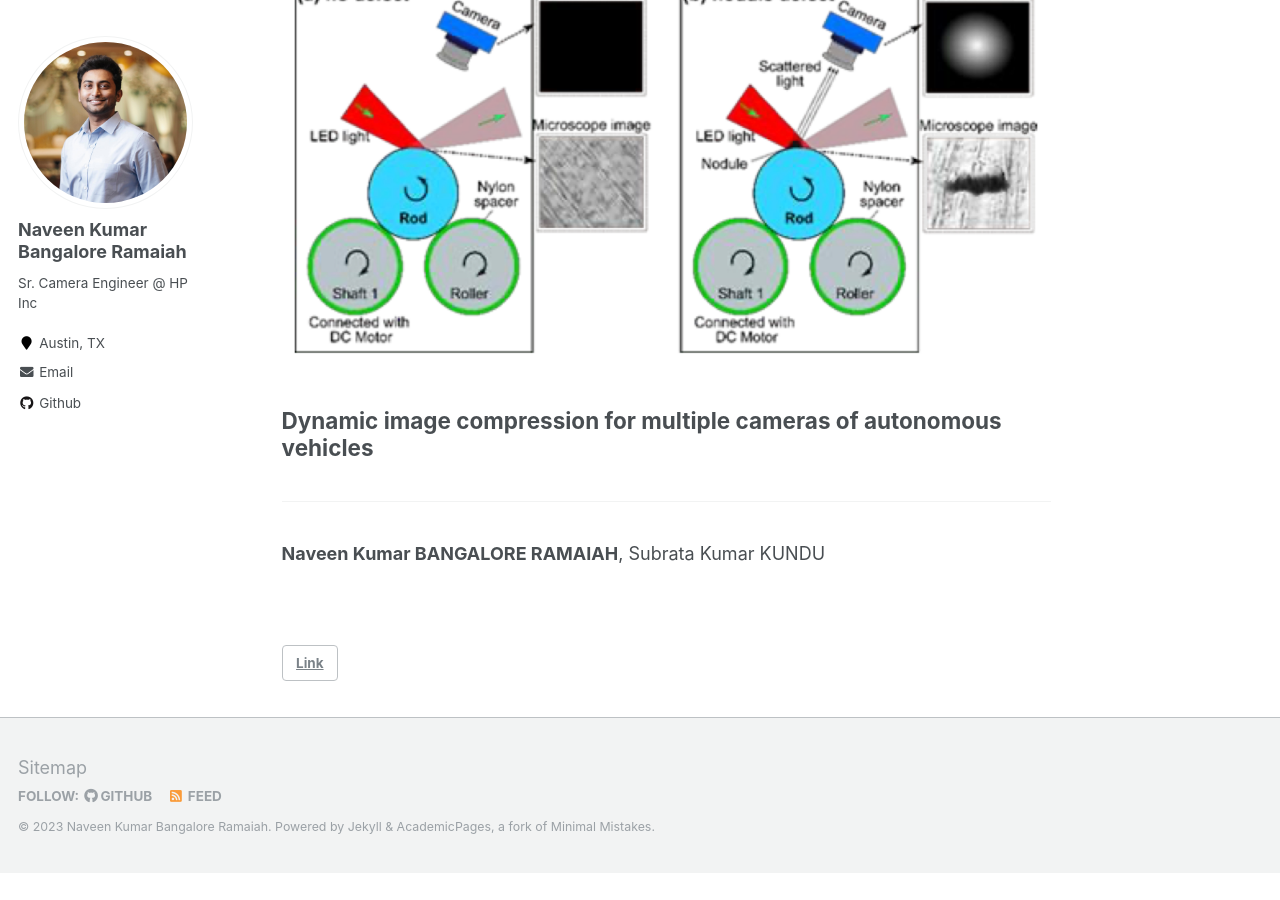
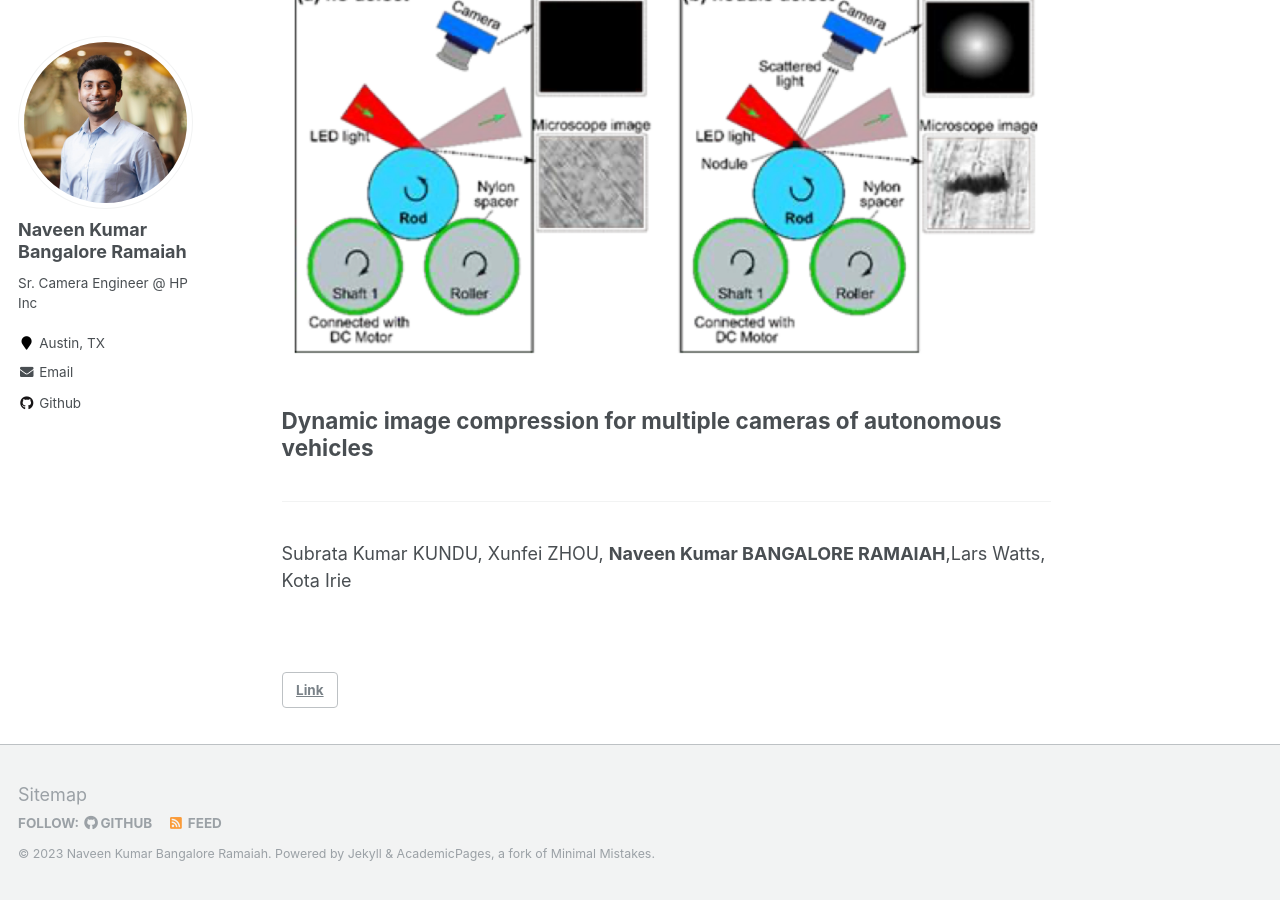
Before and after one commit to naveen-bangalore/nbangalore.github.io, a Jekyll site: the page built from index.html, in a window 1280 px wide and 900 px high, scrolled down 5911 px. Built offline with Jekyll 4.4.1, drawn with Linux system fonts in a browser that asks for light colours; before the commit the page ends 6784 px from its top, so only the background shows below that.

Commit message:
Update patents.yml

```diff
--- a/_data/patents.yml
+++ b/_data/patents.yml
@@ -25,6 +25,6 @@ all:
     links:
       - "[Link](https://patents.google.com/patent/US20220230018A1/){: .btn .btn--inverse}"
   - title: "Dynamic image compression for multiple cameras of autonomous vehicles"
-    inventors: "**Naveen Kumar BANGALORE RAMAIAH**, Subrata Kumar KUNDU"
+    inventors: "Subrata Kumar KUNDU, Xunfei ZHOU, **Naveen Kumar BANGALORE RAMAIAH**,Lars Watts, Kota Irie"
     links:
       - "[Link](https://patents.google.com/patent/US11546503B1/){: .btn .btn--inverse}"
```
